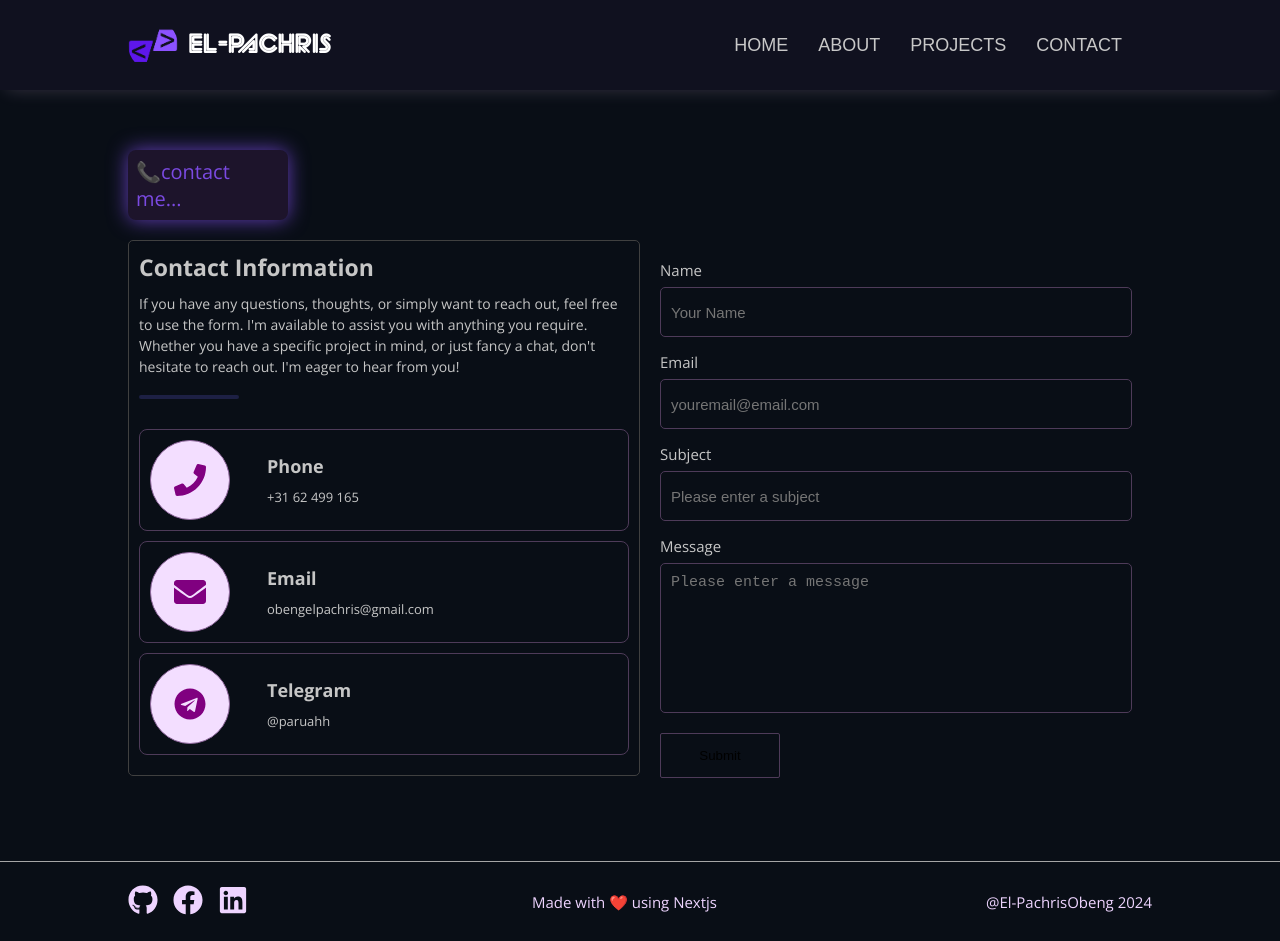
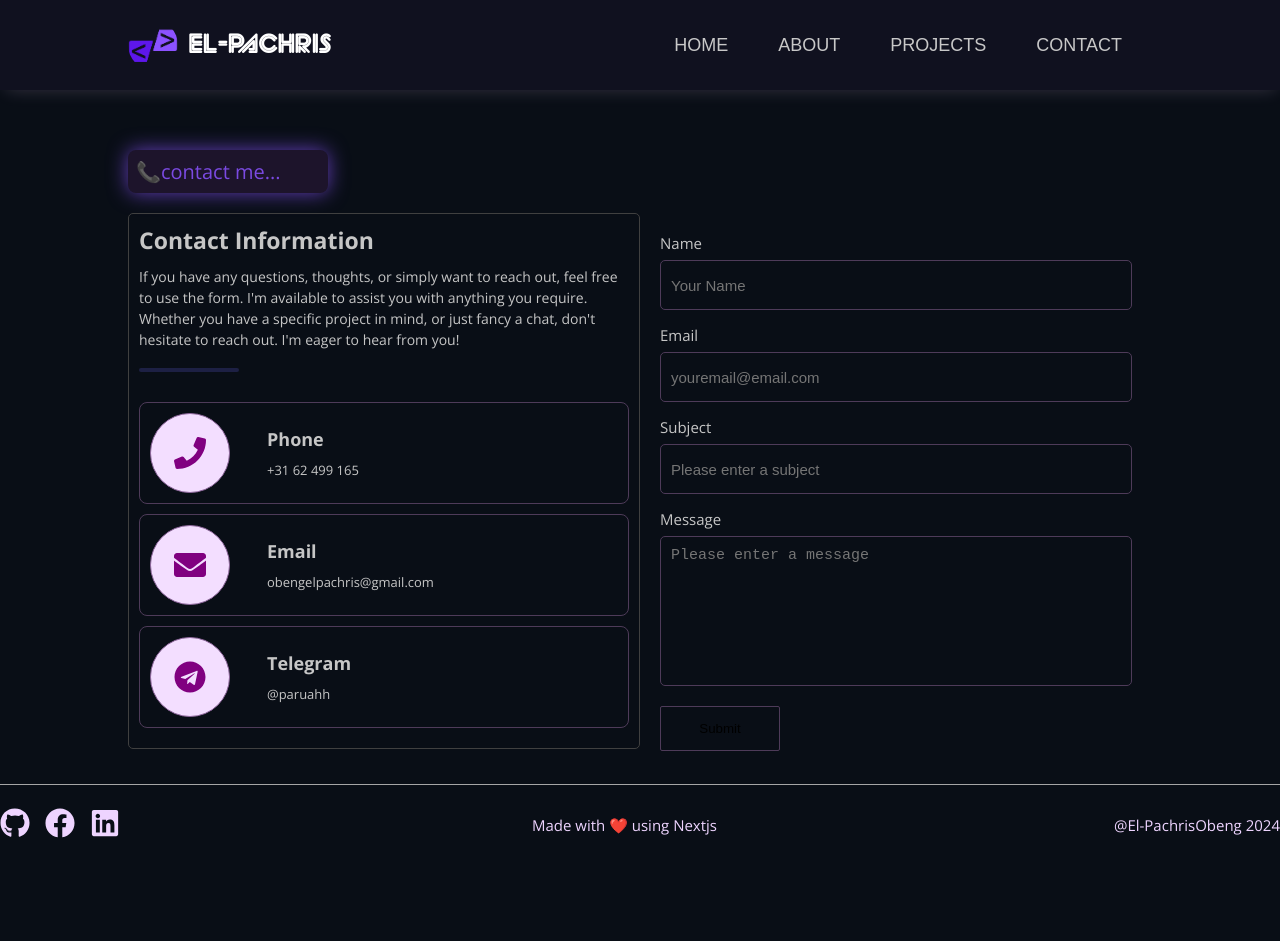
Before and after one commit to elpah/portfolio-v1, a Next.js app: page /contact in a window 1280 px wide. After the commit the page ends 864 px from the top, so only its background shows below. Built offline with nearby package versions, Linux system fonts and the light colour scheme.

Commit message:
minor style fixes

```diff
--- a/src/app/about/about.module.scss
+++ b/src/app/about/about.module.scss
@@ -1,5 +1,6 @@
 .main_container {
   width: 90%;
+  max-width: 1400px;
   margin: auto;
   display: flex;
   flex-direction: column;
@@ -127,6 +128,7 @@
 
     .badge {
       font-size: 25px;
+      width: auto;
     }
     .about_me {
       padding: 20px;
--- a/src/app/contact/contact.module.scss
+++ b/src/app/contact/contact.module.scss
@@ -1,5 +1,6 @@
 .main {
   width: 90%;
+  max-width:1400px;
   margin: auto;
   color: rgb(198, 198, 198);
   margin-top: 100px;
@@ -132,7 +133,7 @@
     width: 90%;
     .badge {
       font-size: 20px;
-      width: 160px;
+      width: auto;
     }
     .container {
       flex-direction: row;
--- a/src/app/globals.css
+++ b/src/app/globals.css
@@ -13,6 +13,7 @@ body {
 body {
   background-color: #090e16;
   display: flex;
+  /* align-items: center; */
   flex-direction: column;
   min-height: 100vh;
 }
--- a/src/app/page.module.css
+++ b/src/app/page.module.css
@@ -4,6 +4,7 @@
   align-items: center;
   flex-direction: column;
   width: 90%;
+  max-width: 1400px;
   height: 50vh;
   margin: auto;
   margin-top: 100px;
@@ -104,7 +105,7 @@
   .main_container {
     margin-top: 3%;
     flex-direction: row;
-    width: 80%;
+    /* justify-content: space-between; */
 
     .image_container {
       margin-top: 0;
@@ -165,6 +166,7 @@
 @media (min-width: 1024px) {
   .main_container {
     margin-top: -0.5%;
+    width: 80%;
     .image_container {
       margin-top: 50px;
       .image {
--- a/src/app/page.tsx
+++ b/src/app/page.tsx
@@ -1,7 +1,6 @@
 "use client";
 import Image from "next/image";
 import styles from "./page.module.css";
-// import PacmanLoader from "react-spinners/ClipLoader";
 import { useEffect, useState } from "react";
 import { motion } from "framer-motion";
 import { useMediaQuery } from "@custom-react-hooks/all";
@@ -24,7 +23,6 @@ export default function Home() {
       return () => clearTimeout(timer);
     }
   }, [index, name]);
-
 
 
   return (
--- a/src/app/projects/projects.module.scss
+++ b/src/app/projects/projects.module.scss
@@ -1,5 +1,6 @@
 .main_container {
   width: 90%;
+  max-width: 1400px;
   margin: auto;
   display: flex;
   flex-direction: column;
--- a/src/components/Footer/Footer.tsx
+++ b/src/components/Footer/Footer.tsx
@@ -4,6 +4,7 @@ import { FaLinkedin, FaGithub, FaFacebook } from "react-icons/fa";
 
 export default function Footer() {
   return (
+    <div className={styles.footer_cover}>
       <footer className={styles.container}>
         <div className={styles.socials}>
           <Link href="https://github.com/elpah" target="_blank">
@@ -19,5 +20,6 @@ export default function Footer() {
         <div className={styles.made_with}> Made with ❤️ using Nextjs</div>
         <div className={styles.name}> @El-PachrisObeng 2024</div>
       </footer>
+    </div>
   );
 }
--- a/src/components/Footer/footer.module.scss
+++ b/src/components/Footer/footer.module.scss
@@ -1,13 +1,17 @@
+.footer_cover {
+display: flex;
+justify-content: center;
+align-items: center;
+border-top: 1px solid rgb(166, 166, 166);
+ height: 80px;
+    width: 100%;
   .container {
-  border-top: 1px solid rgb(166, 166, 166);
+
+    max-width: 1400px;
     display: flex;
     justify-content: space-between;
     align-items: center;
-  height: 80px;
-  width: 100%;
-  padding-left: 4%;
-  padding-right: 4%;
-  margin-top: 50px;
+
     display: flex;
     font-size: 12px;
     color: #fff;
@@ -27,12 +31,14 @@
       }
     }
   }
+}
 
 @media (min-width: 768px) {
+  .footer_cover {
     .container {
-    padding-left: 10%;
-    padding-right: 10%;
+      width: 100%;
       font-size: 14px;
+
       .socials {
         .socials_image {
           font-size: 30px;
@@ -46,14 +52,20 @@
       .name {
         cursor: pointer;
         color: rgb(238, 212, 255);
+
         &:hover {
           color: #fff;
         }
       }
     }
   }
+}
+
 @media (min-width: 1024px) {
+  .footer_cover {
+
     .container {
       font-size: 15px;
     }
   }
+}
--- a/src/components/Navbar/Navbar.tsx
+++ b/src/components/Navbar/Navbar.tsx
@@ -17,6 +17,7 @@ export default function Navbar() {
   };
 
   return (
+    <header className={styles.nav_cover}>
     <nav className={styles.container}>
       <Link  href={"/"} ><motion.div
         initial={{ opacity: 0, x: -150 }}
@@ -83,5 +84,6 @@ export default function Navbar() {
         {isOpen ? <FaTimes /> : <FaBars />}
       </motion.div>
     </nav>
+    </header>
   );
 }
--- a/src/components/Navbar/navbar.module.scss
+++ b/src/components/Navbar/navbar.module.scss
@@ -1,16 +1,23 @@
+.nav_cover {
+  width: 100%;
+  background-color: #10111f;
+  z-index: 1;
+
+  position: fixed;
+  display: flex;
+  justify-content: center;
+  box-shadow: 1px 4px 17px -5px rgba(244, 209, 255, 0.2);
+
   .container {
-  position: fixed;
     font-family: "Arial", sans-serif;
     font-size: 16px;
-  width: 100%;
-  padding: 20px;
-  background-color: #10111f;
+    width: 90%;
+    max-width: 1400px;
+    padding: 20px 0;
     color: #fff;
     display: flex;
     justify-content: space-between;
     align-items: center;
-  box-shadow: 1px 4px 17px -5px rgba(244, 209, 255, 0.2);
-  z-index: 1;
 
     .logo_container {
       display: flex;
@@ -42,6 +49,7 @@
         border-top: 0.1px solid rgb(43, 43, 43);
         padding: 20px;
 
+
         cursor: pointer;
       }
     }
@@ -49,16 +57,18 @@
     .display {
       display: block;
     }
+
     .container_hamburger {
       padding-top: 3px;
       font-size: 20px;
     }
   }
+}
+
 @media (min-width: 768px) {
+  .nav_cover {
     .container {
       font-size: 15px;
-    padding-left: 5%;
-    padding-right: 5%;
       flex-direction: row;
       justify-content: space-between;
 
@@ -69,18 +79,21 @@
         margin-top: -170px;
         background-color: inherit;
         width: auto;
+
         .display-none {
           display: flex;
         }
+
         .container_list_items {
           color: #c8c8c8;
           margin-right: 10px;
           border-top: none;
           padding: 0;
           padding-bottom: 10px;
-        margin-right: 20px;
+          margin-left: 20px;
           position: relative;
           overflow: hidden;
+
           &::after {
             content: "";
             position: absolute;
@@ -91,9 +104,11 @@
             background-color: #7b4ae2;
             transition: left 0.3s ease;
           }
+
           &:hover {
             color: #fff;
           }
+
           &:hover::after {
             left: 0;
           }
@@ -103,17 +118,21 @@
           }
         }
       }
+
       .container_hamburger {
         display: none;
       }
     }
   }
+}
 
 @media (min-width: 1024px) {
+  .nav_cover {
     .container {
       font-size: 18px;
-    padding-left: 10%;
-    padding-right: 10%;
+      width:80%;
+      // padding-left: 10%;
+      // padding-right: 10%;
 
       .container_list {
         .container_list_items {
@@ -123,3 +142,21 @@
       }
     }
   }
+}
+
+@media (min-width: 1700px) {
+  .nav_cover {
+    .container {
+      font-size: 18px;
+      padding-left: 0%;
+      padding-right: 0%;
+
+      .container_list {
+        .container_list_items {
+          margin-right: 10px;
+          margin-right: 30px;
+        }
+      }
+    }
+  }
+}
--- a/src/components/ProjectCard/ProjectCard.tsx
+++ b/src/components/ProjectCard/ProjectCard.tsx
@@ -25,11 +25,13 @@ export default function ProjectCard({
   children,
 }: ProjectCardProps) {
   return (
+  <Link href={liveLink} target="_blank">
     <motion.div
       initial={{ opacity: 0, x: x }}
       animate={{ opacity: 1, x: 0, y: 0 }}
       transition={{ duration: 1 }}
       className={styles.card_container}
+
     >
       <div className={styles.details}>
         <p className={styles.featured}>Featured Project</p>
@@ -65,5 +67,6 @@ export default function ProjectCard({
         />
       </div>
     </motion.div>
+    </Link>
   );
 }
```
Lines whose indentation alone changed are shown as unchanged.
